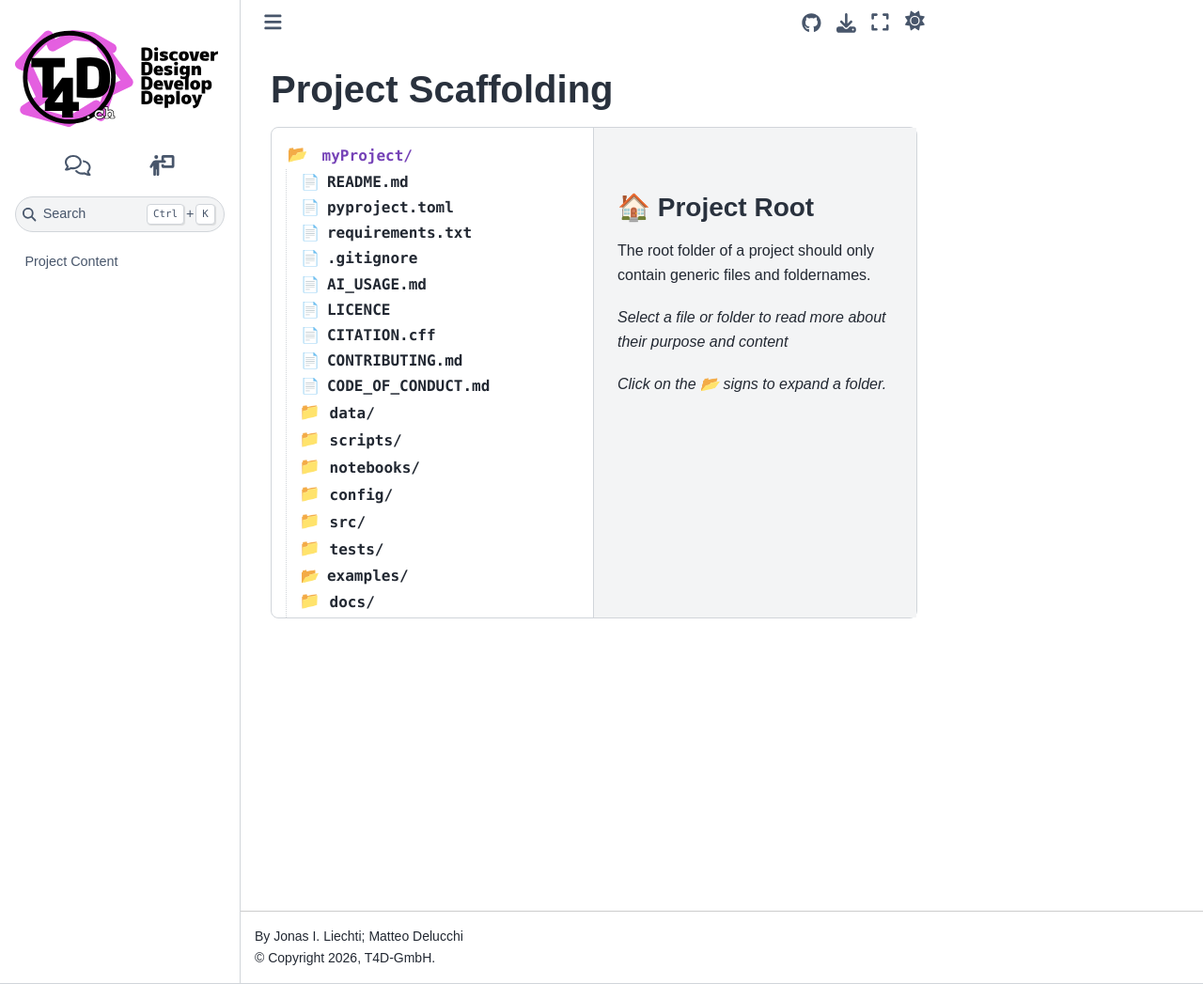
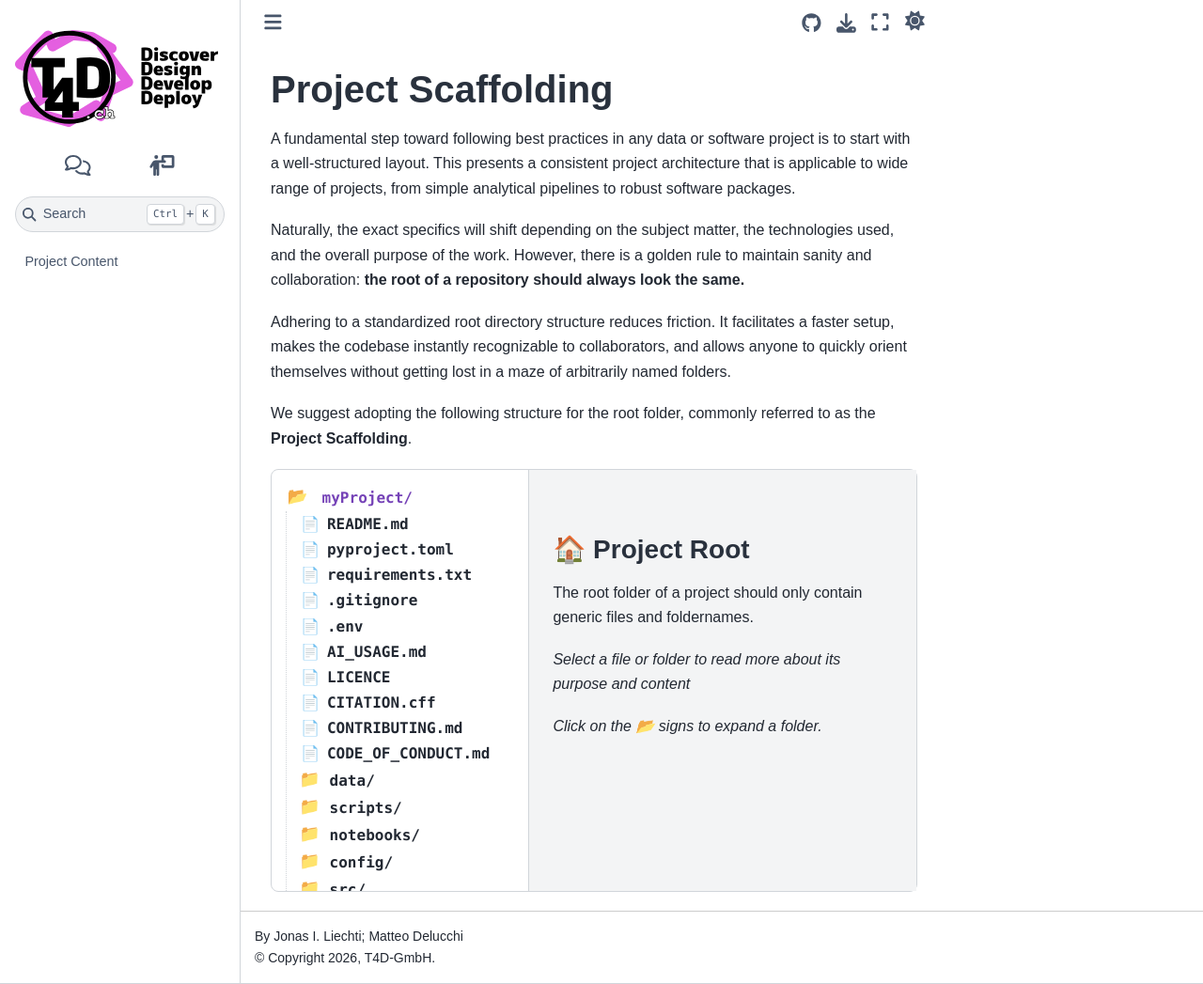
Before and after one commit to t4d-gmbh/researchSoftwareEngineering, a Sphinx documentation site: the page built from source/content/projectContent/projectScaffolding.md, in a window 1280 px wide and 1047 px high. Shown: the whole window at 94% size. Built offline with Sphinx 7.4.7 and the Sphinx Book theme 1.1.4, drawn with Linux system fonts in a browser that asks for light colours; some web fonts are replaced; the version number could not be read and is left out.

Commit message:
first version of scaffolding

```diff
--- a/source/content/_static/projectScaffoldingStyle.html
+++ b/source/content/_static/projectScaffoldingStyle.html
@@ -8,14 +8,14 @@
     display: flex;
     border: 1px solid var(--pst-color-border);
     border-radius: 8px;
-    height: 50vh;
+    height: 40vh;
     min-height: 450px;
     margin-bottom: 20px;
     background-color: var(--pst-color-background);
 }
 
 .tree-pane {
-    flex: 0 0 50%;
+    flex: 0 0 40%;
     padding: 15px;
     border-right: 1px solid var(--pst-color-border);
     overflow-y: auto;
@@ -41,6 +41,7 @@
 #radio-pyproj:checked ~ .scaffold-split #desc-pyproj,
 #radio-reqs:checked ~ .scaffold-split #desc-reqs,
 #radio-git:checked ~ .scaffold-split #desc-git,
+#radio-env:checked ~ .scaffold-split #desc-env,
 #radio-ai:checked ~ .scaffold-split #desc-ai,
 #radio-license:checked ~ .scaffold-split #desc-license,
 #radio-citation:checked ~ .scaffold-split #desc-citation,
@@ -55,6 +56,7 @@
 #radio-notebooks:checked ~ .scaffold-split #desc-notebooks,
 #radio-config:checked ~ .scaffold-split #desc-config,
 #radio-src:checked ~ .scaffold-split #desc-src,
+#radio-mypkg:checked ~ .scaffold-split #desc-mypkg,
 #radio-tests:checked ~ .scaffold-split #desc-tests,
 #radio-examples:checked ~ .scaffold-split #desc-examples,
 #radio-docs:checked ~ .scaffold-split #desc-docs,
@@ -67,6 +69,7 @@
 #radio-pyproj:checked ~ .scaffold-split label[for="radio-pyproj"],
 #radio-reqs:checked ~ .scaffold-split label[for="radio-reqs"],
 #radio-git:checked ~ .scaffold-split label[for="radio-git"],
+#radio-env:checked ~ .scaffold-split label[for="radio-env"],
 #radio-ai:checked ~ .scaffold-split label[for="radio-ai"],
 #radio-license:checked ~ .scaffold-split label[for="radio-license"],
 #radio-citation:checked ~ .scaffold-split label[for="radio-citation"],
@@ -81,6 +84,7 @@
 #radio-notebooks:checked ~ .scaffold-split label[for="radio-notebooks"],
 #radio-config:checked ~ .scaffold-split label[for="radio-config"],
 #radio-src:checked ~ .scaffold-split label[for="radio-src"],
+#radio-mypkg:checked ~ .scaffold-split label[for="radio-mypkg"],
 #radio-tests:checked ~ .scaffold-split label[for="radio-tests"],
 #radio-examples:checked ~ .scaffold-split label[for="radio-examples"],
 #radio-docs:checked ~ .scaffold-split label[for="radio-docs"],
--- a/source/content/projectContent/projectScaffolding.md
+++ b/source/content/projectContent/projectScaffolding.md
@@ -1,8 +1,17 @@
 ## Project Scaffolding
 
-<!-- NOTE: This presents a consisten project structure that should be applicable to most projects, including software packages -->
-<!-- NOTE: Golden rule: The root of a repository always looks the same (i.e. contains the same files and folders. -->
-<!-- NOTE: We suggest to following structure of the root folder, aka. the Project scaffolding: -->
+{% if page %}
+A fundamental step toward following best practices in any data or software project is to start with a well-structured layout.
+This presents a consistent project architecture that is applicable to wide range of projects, from simple analytical pipelines to robust software packages.
+
+Naturally, the exact specifics will shift depending on the subject matter, the technologies used, and the overall purpose of the work.
+However, there is a golden rule to maintain sanity and collaboration: **the root of a repository should always look the same.**
+
+Adhering to a standardized root directory structure reduces friction.
+It facilitates a faster setup, makes the codebase instantly recognizable to collaborators, and allows anyone to quickly orient themselves without getting lost in a maze of arbitrarily named folders.
+
+We suggest adopting the following structure for the root folder, commonly referred to as the **Project Scaffolding**.
+{% endif %}
 
 
 :::{raw} html
@@ -16,8 +25,9 @@
 <input type="radio" name="tree-nav" id="radio-pyproj" class="tree-radio">
 <input type="radio" name="tree-nav" id="radio-reqs" class="tree-radio">
 <input type="radio" name="tree-nav" id="radio-git" class="tree-radio">
+<input type="radio" name="tree-nav" id="radio-env" class="tree-radio">
 <input type="radio" name="tree-nav" id="radio-ai" class="tree-radio">
-<input type="radio" name="tree-nav" id="radio-licence" class="tree-radio">
+<input type="radio" name="tree-nav" id="radio-license" class="tree-radio">
 <input type="radio" name="tree-nav" id="radio-citation" class="tree-radio">
 <input type="radio" name="tree-nav" id="radio-contrib" class="tree-radio">
 <input type="radio" name="tree-nav" id="radio-codeofconduct" class="tree-radio">
@@ -30,6 +40,7 @@
 <input type="radio" name="tree-nav" id="radio-notebooks" class="tree-radio">
 <input type="radio" name="tree-nav" id="radio-config" class="tree-radio">
 <input type="radio" name="tree-nav" id="radio-src" class="tree-radio">
+<input type="radio" name="tree-nav" id="radio-mypkg" class="tree-radio">
 <input type="radio" name="tree-nav" id="radio-tests" class="tree-radio">
 <input type="radio" name="tree-nav" id="radio-examples" class="tree-radio">
 <input type="radio" name="tree-nav" id="radio-docs" class="tree-radio">
@@ -45,8 +56,9 @@
         <li>📄 <label for="radio-pyproj">pyproject.toml</label></li>
         <li>📄 <label for="radio-reqs">requirements.txt</label></li>
         <li>📄 <label for="radio-git">.gitignore</label></li>
+        <li>📄 <label for="radio-env">.env</label></li>
         <li>📄 <label for="radio-ai">AI_USAGE.md</label></li>
-        <li>📄 <label for="radio-licence">LICENCE</label></li>
+        <li>📄 <label for="radio-license">LICENCE</label></li>
         <li>📄 <label for="radio-citation">CITATION.cff</label></li>
         <li>📄 <label for="radio-contrib">CONTRIBUTING.md</label></li>
         <li>📄 <label for="radio-codeofconduct">CODE_OF_CONDUCT.md</label></li>
@@ -54,9 +66,9 @@
           <details>
             <summary><label for="radio-data">data/</label></summary>
             <ul>
-                <li>📁 <label for="radio-data-raw">raw/</label></li>
-                <li>📁 <label for="radio-data-interim">interim/</label></li>
-                <li>📁 <label for="radio-data-results">results/</label></li>
+                <li>📂 <label for="radio-data-raw">raw/</label></li>
+                <li>📂 <label for="radio-data-interim">interim/</label></li>
+                <li>📂 <label for="radio-data-results">results/</label></li>
             </ul>
           </details>
         </li>
@@ -64,7 +76,7 @@
           <details>
             <summary><label for="radio-scripts">scripts/</label></summary>
             <ul>
-                <li>📁 <label for="radio-scripts-drafts">drafts/</label></li>
+                <li>📂 <label for="radio-scripts-drafts">drafts/</label></li>
                 <li>📄 run_sims.py</li>
             </ul>
           </details>
@@ -72,32 +84,37 @@
         <li>
           <details>
             <summary><label for="radio-notebooks">notebooks/</label></summary>
-            <ul><li>01_intro.ipynb</li></ul>
+            <ul><li>📄 01_intro.ipynb</li></ul>
           </details>
         </li>
         <li>
           <details>
             <summary><label for="radio-config">config/</label></summary>
-            <ul><li>default.yaml</li></ul>
+            <ul><li>📄 default.yaml</li></ul>
           </details>
         </li>
         <li>
           <details>
             <summary><label for="radio-src">src/</label></summary>
-            <ul><li>📁 mypkg/</li></ul>
+            <ul>
+                <li>📂 <label for="radio-mypkg">mypks/</label></li>
+            </ul>
           </details>
         </li>
         <li>
           <details>
             <summary><label for="radio-tests">tests/</label></summary>
-            <ul><li>🧪 unit/</li><li>🧪 integration/</li></ul>
+            <ul><li>📂 unit/</li><li>📂 integration/</li></ul>
           </details>
         </li>
         <li>📂 <label for="radio-examples">examples/</label></li>
         <li>
           <details>
             <summary><label for="radio-docs">docs/</label></summary>
-            <ul><li>📄 conf.py</li><li>📄 index.rst</li></ul>
+            <ul>
+              <li>📄 conf.py</li>
+              <li>📄 index.rst</li>
+            </ul>
           </details>
         </li>
         <li>📂 <label for="radio-bench">benchmark/</label></li>
@@ -110,12 +127,12 @@
     <div id="desc-root" class="desc-item">
       <h3>🏠 Project Root</h3>
       <p>The root folder of a project should only contain generic files and foldernames.</p>
-      <p><i>Select a file or folder to read more about their purpose and content</i></p>
+      <p><i>Select a file or folder to read more about its purpose and content</i></p>
       <p><i>Click on the 📂 signs to expand a folder.</i></p>
     </div>
     <div id="desc-readme" class="desc-item">
       <h3>📖 README.md</h3>
-      <p>The front page of your repository. Provides the project overview, installation instructions, and quickstart examples.</p>
+      <p>The front page of a repository. Provides the project overview, installation instructions, and quickstart examples.</p>
     </div>
     <div id="desc-pyproj" class="desc-item">
       <h3>📦 pyproject.toml</h3>
@@ -127,27 +144,32 @@
     </div>
     <div id="desc-git" class="desc-item">
       <h3>🙈 .gitignore</h3>
-      <p>Specifies intentionally untracked files that Git should ignore (e.g., <code>__pycache__</code>, local data, build artifacts).</p>
+      <p>Specifies intentionally untracked files that Git should ignore (e.g., <code>.env</code>, <code>__pycache__</code>, local data, build artifacts).</p>
+    </div>
+    <div id="desc-env" class="desc-item">
+      <h3>🔐 .env</h3>
+      <p>Local environment variables and secrets (such as API keys, database passwords, and personal access tokens). <b>This file should never be added to version control.</b> It should be strictly ignored by Git to prevent leaking sensitive security credentials.</p>
+      <p>We recommend to add the <code>.env</code> file to <code>.gitignore</code> and provide a <code>.env.example</code> file along with a repository so to document how exactly the <code>.env</code> file should be structured.</p>
     </div>
     <div id="desc-ai" class="desc-item">
       <h3>🤖 AI_USAGE.md</h3>
       <p>Transparency document detailing how LLMs were used in the creation of code or documentation.</p>
     </div>
     <div id="desc-license" class="desc-item">
-      <h3>🤖 LICENSE</h3>
-      <p>.</p>
+      <h3>⚖️ LICENSE</h3>
+      <p>The legal framework for a project. It explicitly defines how others can use, modify, and distribute the code and data. Even for internal or proprietary projects, having a clear license is essential.</p>
     </div>
     <div id="desc-citation" class="desc-item">
-      <h3>CITATION.cff</h3>
-      <p>.</p>
+      <h3>📝 CITATION.cff</h3>
+      <p>A plain text file with machine-readable citation information. It ensures that researchers and users know exactly how to credit the work in academic papers and publications.</p>
     </div>
     <div id="desc-contrib" class="desc-item">
-      <h3>CONTRIBUTIONS</h3>
-      <p>.</p>
+      <h3>🤝 CONTRIBUTING.md</h3>
+      <p>The onboarding guide for new developers. It outlines the step-by-step process for submitting bug reports, requesting features, and creating pull requests (PRs) that adhere to the project's standards.</p>
     </div>
     <div id="desc-codeofconduct" class="desc-item">
-      <h3>CODE_OF_CONDUCT.md</h3>
-      <p>.</p>
+      <h3>🛡️ CODE_OF_CONDUCT.md</h3>
+      <p>Establishes the community standards and expected behavior for everyone interacting with the project. It helps ensure a welcoming, inclusive, and professional environment for all contributors.</p>
     </div>
     <div id="desc-data" class="desc-item">
       <h3>📊 Data</h3>
@@ -183,7 +205,11 @@
     </div>
     <div id="desc-src" class="desc-item">
       <h3>💻 Source Code (src/)</h3>
-      <p>The "hearts and lungs" of the project. We use the <code>src/</code> layout to ensure the code is tested as an installed package.</p>
+      <p>Location for all reusable and installable code.</p>
+    </div>
+    <div id="desc-mypkg" class="desc-item">
+      <h3>📁 mypkg/</h3>
+      <p>A particular package containing functions, and business logic.</p>
     </div>
     <div id="desc-tests" class="desc-item">
       <h3>🧪 Testing Suite</h3>
@@ -195,7 +221,7 @@
     </div>
     <div id="desc-docs" class="desc-item">
       <h3>📖 Documentation</h3>
-      <p>Contains the Sphinx/MkDocs source files. This is where the website you are currently reading is generated from.</p>
+      <p>Contains extended documentation specific content, like an online documentation (e.g., with Sphinx or MKDocs).</p>
     </div>
     <div id="desc-bench" class="desc-item">
       <h3>⏱️ Benchmarks</h3>
```
Also changed, not shown: source/content/projectContent/gSPAdendum.md (+1 -0 lines), source/_static/custom.css (line endings or trailing spaces).
